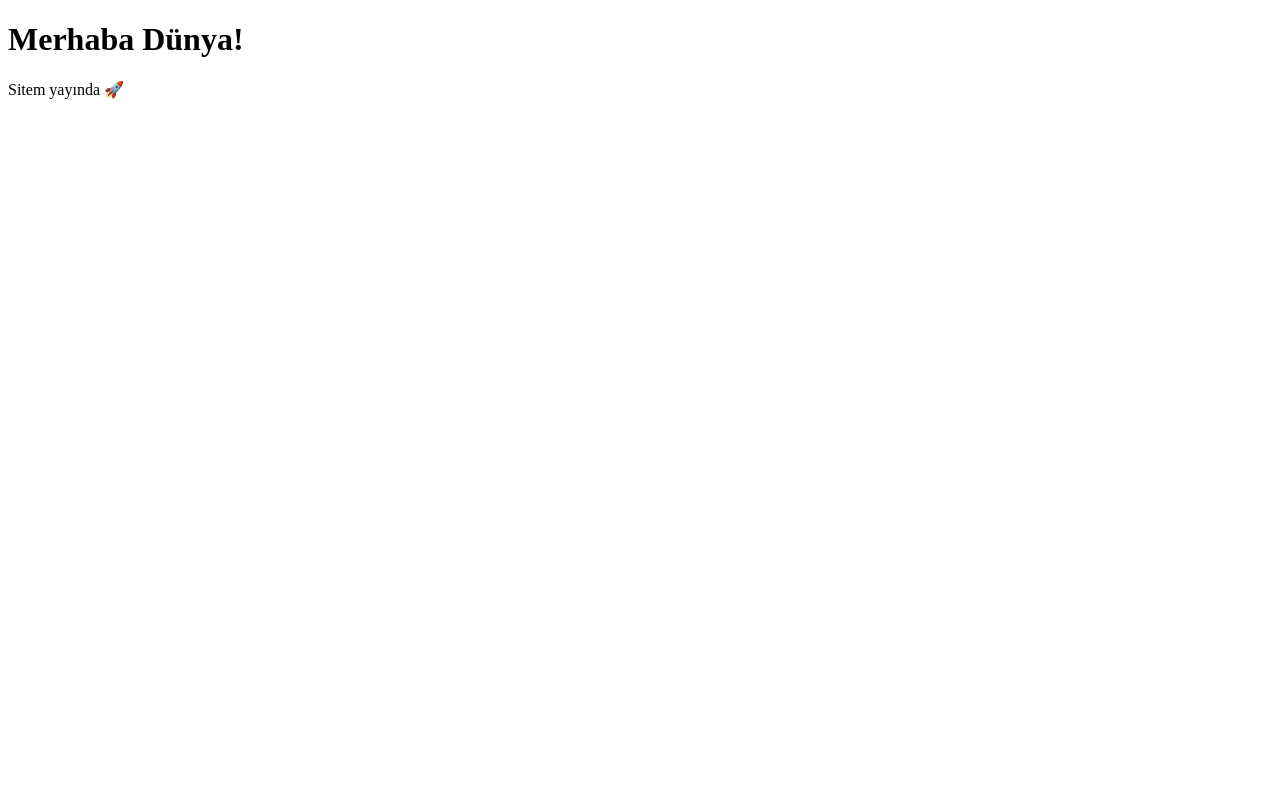
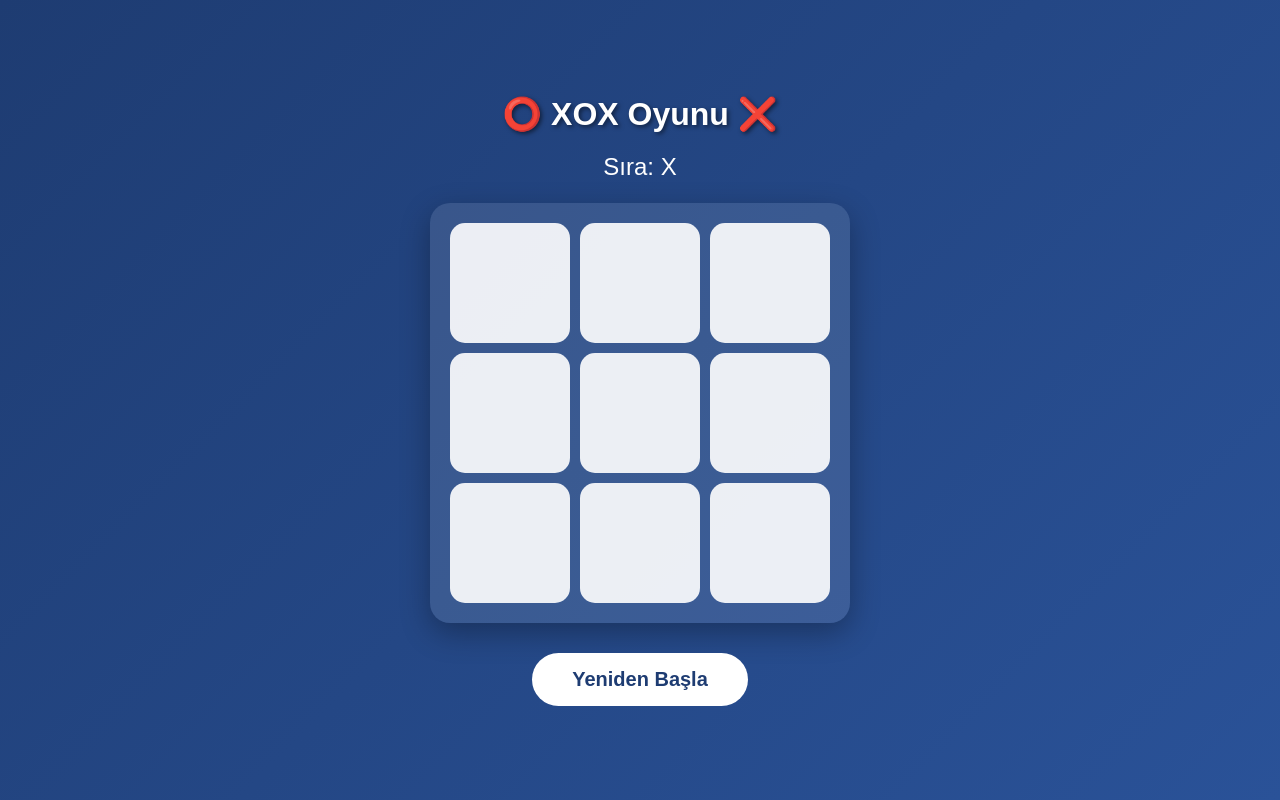
Before and after one commit to 15alperaslan15-design/15alperaslan15-design.github.io, a plain HTML site: page index (2).html in a window 1280 px wide. Drawn offline with Linux system fonts and the light colour scheme.

Commit message:
Xox game is alperdoygun

```diff
--- a/index (2).html
+++ b/index (2).html
@@ -1,10 +1,192 @@
 <!DOCTYPE html>
-<html>
+<html lang="tr">
 <head>
-  <title>Benim Sitem</title>
+    <meta charset="UTF-8">
+    <meta name="viewport" content="width=device-width, initial-scale=1.0">
+    <title>⭕ XOX Oyunu</title>
+    <style>
+        * {
+            margin: 0;
+            padding: 0;
+            box-sizing: border-box;
+        }
+
+        body {
+            background: linear-gradient(135deg, #1e3c72, #2a5298);
+            display: flex;
+            flex-direction: column;
+            align-items: center;
+            justify-content: center;
+            min-height: 100vh;
+            font-family: 'Arial', sans-serif;
+        }
+
+        h1 {
+            color: #fff;
+            margin-bottom: 20px;
+            text-shadow: 2px 2px 4px rgba(0,0,0,0.5);
+        }
+
+        #status {
+            color: #fff;
+            font-size: 24px;
+            margin-bottom: 20px;
+            height: 30px;
+        }
+
+        #board {
+            display: grid;
+            grid-template-columns: repeat(3, 120px);
+            gap: 10px;
+            background: rgba(255,255,255,0.1);
+            padding: 20px;
+            border-radius: 20px;
+            box-shadow: 0 10px 30px rgba(0,0,0,0.3);
+        }
+
+        .cell {
+            width: 120px;
+            height: 120px;
+            background: rgba(255,255,255,0.9);
+            border: none;
+            border-radius: 15px;
+            font-size: 60px;
+            font-weight: bold;
+            cursor: pointer;
+            transition: all 0.3s;
+            color: #333;
+        }
+
+        .cell:hover:not(.taken) {
+            background: #fff;
+            transform: scale(1.05);
+        }
+
+        .cell.taken {
+            cursor: not-allowed;
+        }
+
+        .cell.x {
+            color: #ff6b6b;
+        }
+
+        .cell.o {
+            color: #4ecdc4;
+        }
+
+        #restartBtn {
+            margin-top: 30px;
+            padding: 15px 40px;
+            font-size: 20px;
+            background: #fff;
+            border: none;
+            border-radius: 50px;
+            cursor: pointer;
+            color: #1e3c72;
+            font-weight: bold;
+            transition: transform 0.3s;
+        }
+
+        #restartBtn:hover {
+            transform: scale(1.1);
+        }
+
+        .winning {
+            animation: pulse 0.5s infinite;
+            background: #ffd93d !important;
+        }
+
+        @keyframes pulse {
+            0%, 100% { transform: scale(1); }
+            50% { transform: scale(1.1); }
+        }
+    </style>
 </head>
 <body>
-  <h1>Merhaba Dünya!</h1>
-  <p>Sitem yayında 🚀</p>
+    <h1>⭕ XOX Oyunu ❌</h1>
+    <div id="status">Sıra: X</div>
+    <div id="board">
+        <button class="cell" onclick="makeMove(0)"></button>
+        <button class="cell" onclick="makeMove(1)"></button>
+        <button class="cell" onclick="makeMove(2)"></button>
+        <button class="cell" onclick="makeMove(3)"></button>
+        <button class="cell" onclick="makeMove(4)"></button>
+        <button class="cell" onclick="makeMove(5)"></button>
+        <button class="cell" onclick="makeMove(6)"></button>
+        <button class="cell" onclick="makeMove(7)"></button>
+        <button class="cell" onclick="makeMove(8)"></button>
+    </div>
+    <button id="restartBtn" onclick="restartGame()">Yeniden Başla</button>
+
+    <script>
+        let currentPlayer = 'X';
+        let gameBoard = ['', '', '', '', '', '', '', '', ''];
+        let gameActive = true;
+
+        const winningConditions = [
+            [0, 1, 2], [3, 4, 5], [6, 7, 8],
+            [0, 3, 6], [1, 4, 7], [2, 5, 8],
+            [0, 4, 8], [2, 4, 6]
+        ];
+
+        function makeMove(index) {
+            if (gameBoard[index] !== '' || !gameActive) return;
+
+            gameBoard[index] = currentPlayer;
+            const cell = document.getElementsByClassName('cell')[index];
+            cell.textContent = currentPlayer;
+            cell.classList.add('taken', currentPlayer.toLowerCase());
+
+            if (checkWin()) {
+                document.getElementById('status').textContent = `🎉 ${currentPlayer} Kazandı!`;
+                gameActive = false;
+                return;
+            }
+
+            if (checkDraw()) {
+                document.getElementById('status').textContent = '🤝 Berabere!';
+                gameActive = false;
+                return;
+            }
+
+            currentPlayer = currentPlayer === 'X' ? 'O' : 'X';
+            document.getElementById('status').textContent = `Sıra: ${currentPlayer}`;
+        }
+
+        function checkWin() {
+            for (let condition of winningConditions) {
+                const [a, b, c] = condition;
+                if (gameBoard[a] && gameBoard[a] === gameBoard[b] && gameBoard[a] === gameBoard[c]) {
+                    highlightWin(condition);
+                    return true;
+                }
+            }
+            return false;
+        }
+
+        function highlightWin(cells) {
+            const cellElements = document.getElementsByClassName('cell');
+            for (let index of cells) {
+                cellElements[index].classList.add('winning');
+            }
+        }
+
+        function checkDraw() {
+            return gameBoard.every(cell => cell !== '');
+        }
+
+        function restartGame() {
+            currentPlayer = 'X';
+            gameBoard = ['', '', '', '', '', '', '', '', ''];
+            gameActive = true;
+            document.getElementById('status').textContent = 'Sıra: X';
+
+            const cells = document.getElementsByClassName('cell');
+            for (let cell of cells) {
+                cell.textContent = '';
+                cell.className = 'cell';
+            }
+        }
+    </script>
 </body>
 </html>
```
